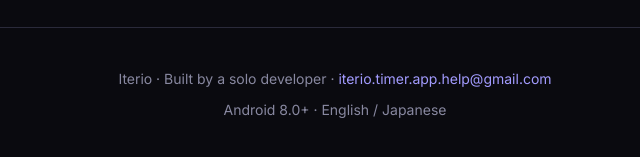
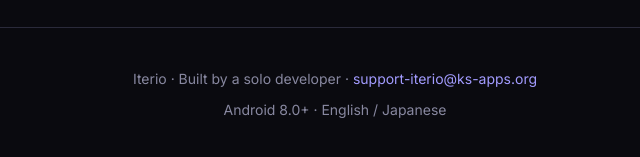
Before and after one commit to kazu-apps/iterio-beta, a plain HTML site: page index.html in a window 1280 px wide. Shown: the part 3322-3479 px from the top of the page, 305-945 px from the left. Drawn offline with Linux system fonts and the light colour scheme.

Commit message:
chore: update contact email to support-iterio@ks-apps.org

```diff
--- a/index.html
+++ b/index.html
@@ -391,7 +391,7 @@
   </p>
 
   <div class="cta-group">
-    <a href="https://mail.google.com/mail/?view=cm&fs=1&to=iterio.timer.app.help@gmail.com&su=Iterio+Alpha+Tester+Signup&body=Hi!+I'd+like+to+join+the+Iterio+alpha+test.%0A%0AMy+Gmail+address+for+Google+Play:+%5Bthis+email+or+write+another%5D" class="btn-primary">
+    <a href="https://mail.google.com/mail/?view=cm&fs=1&to=support-iterio@ks-apps.org&su=Iterio+Alpha+Tester+Signup&body=Hi!+I'd+like+to+join+the+Iterio+alpha+test.%0A%0AMy+Gmail+address+for+Google+Play:+%5Bthis+email+or+write+another%5D" class="btn-primary">
       <svg viewBox="0 0 24 24" fill="none" stroke="currentColor" stroke-width="2" stroke-linecap="round" stroke-linejoin="round"><rect x="2" y="4" width="20" height="16" rx="2"/><path d="m22 7-8.97 5.7a1.94 1.94 0 0 1-2.06 0L2 7"/></svg>
       <span class="en-inline">Send Gmail to Join Alpha</span>
       <span class="jp-inline" style="display:none">Gmail を送ってアルファに参加</span>
@@ -609,7 +609,7 @@
       <span class="en">Join the alpha now and get free Premium access.</span>
       <span class="jp">今すぐアルファに参加してプレミアムを無料で入手。</span>
     </p>
-    <a href="https://mail.google.com/mail/?view=cm&fs=1&to=iterio.timer.app.help@gmail.com&su=Iterio+Alpha+Tester+Signup&body=Hi!+I'd+like+to+join+the+Iterio+alpha+test.%0A%0AMy+Gmail+address+for+Google+Play:+%5Bthis+email+or+write+another%5D" class="btn-primary">
+    <a href="https://mail.google.com/mail/?view=cm&fs=1&to=support-iterio@ks-apps.org&su=Iterio+Alpha+Tester+Signup&body=Hi!+I'd+like+to+join+the+Iterio+alpha+test.%0A%0AMy+Gmail+address+for+Google+Play:+%5Bthis+email+or+write+another%5D" class="btn-primary">
       <svg viewBox="0 0 24 24" fill="none" stroke="currentColor" stroke-width="2" stroke-linecap="round" stroke-linejoin="round"><rect x="2" y="4" width="20" height="16" rx="2"/><path d="m22 7-8.97 5.7a1.94 1.94 0 0 1-2.06 0L2 7"/></svg>
       <span class="en-inline">Send Gmail to Join Alpha</span>
       <span class="jp-inline" style="display:none">Gmail を送ってアルファに参加</span>
@@ -627,8 +627,8 @@
 <footer>
   <div class="container">
     <p>
-      <span class="en">Iterio &middot; Built by a solo developer &middot; <a href="mailto:iterio.timer.app.help@gmail.com">iterio.timer.app.help@gmail.com</a></span>
-      <span class="jp">Iterio &middot; 個人開発 &middot; <a href="mailto:iterio.timer.app.help@gmail.com">iterio.timer.app.help@gmail.com</a></span>
+      <span class="en">Iterio &middot; Built by a solo developer &middot; <a href="mailto:support-iterio@ks-apps.org">support-iterio@ks-apps.org</a></span>
+      <span class="jp">Iterio &middot; 個人開発 &middot; <a href="mailto:support-iterio@ks-apps.org">support-iterio@ks-apps.org</a></span>
     </p>
     <p style="margin-top:8px;">Android 8.0+ &middot; English / Japanese</p>
   </div>
@@ -647,7 +647,7 @@
 (function() {
   var isMobile = /Android|iPhone|iPad|iPod/i.test(navigator.userAgent);
   if (isMobile) {
-    var mailto = 'mailto:iterio.timer.app.help@gmail.com?subject=Iterio%20Alpha%20Tester%20Signup&body=Hi!%20I%27d%20like%20to%20join%20the%20Iterio%20alpha%20test.%0A%0AMy%20Gmail%20address%20for%20Google%20Play%3A%20';
+    var mailto = 'mailto:support-iterio@ks-apps.org?subject=Iterio%20Alpha%20Tester%20Signup&body=Hi!%20I%27d%20like%20to%20join%20the%20Iterio%20alpha%20test.%0A%0AMy%20Gmail%20address%20for%20Google%20Play%3A%20';
     var links = document.querySelectorAll('a.btn-primary');
     links.forEach(function(a) { a.href = mailto; });
   }
```
